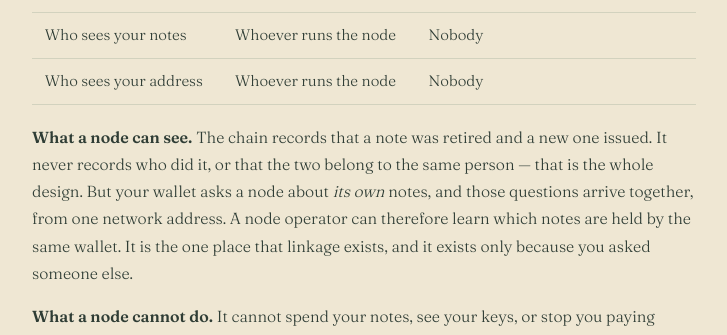
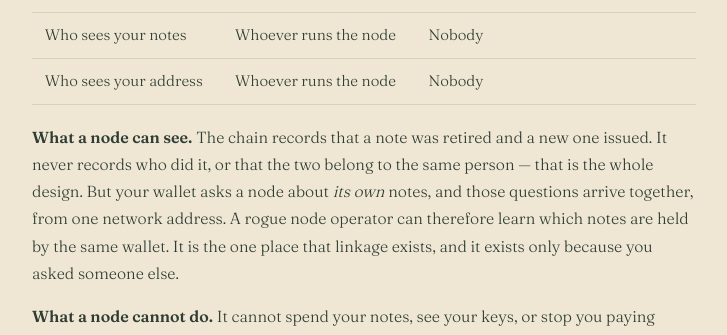
Before and after one commit to marigoldcash/marigoldcash.github.io, a plain HTML site: page faq/index.html in a window 1280 px wide. Shown: the part 1048-1383 px from the top of the page, without its empty margins (276-1003 px from the left). Drawn offline with Linux system fonts and the light colour scheme.

Commit message:
questions: a rogue node operator

```diff
--- a/faq/index.html
+++ b/faq/index.html
@@ -168,7 +168,7 @@
     that a note was retired and a new one issued. It never records who did it,
     or that the two belong to the same person — that is the whole design. But
     your wallet asks a node about <em>its own</em> notes, and those questions
-    arrive together, from one network address. A node operator can therefore
+    arrive together, from one network address. A rogue node operator can therefore
     learn which notes are held by the same wallet. It is the one place that
     linkage exists, and it exists only because you asked someone else.</p>
 
```
